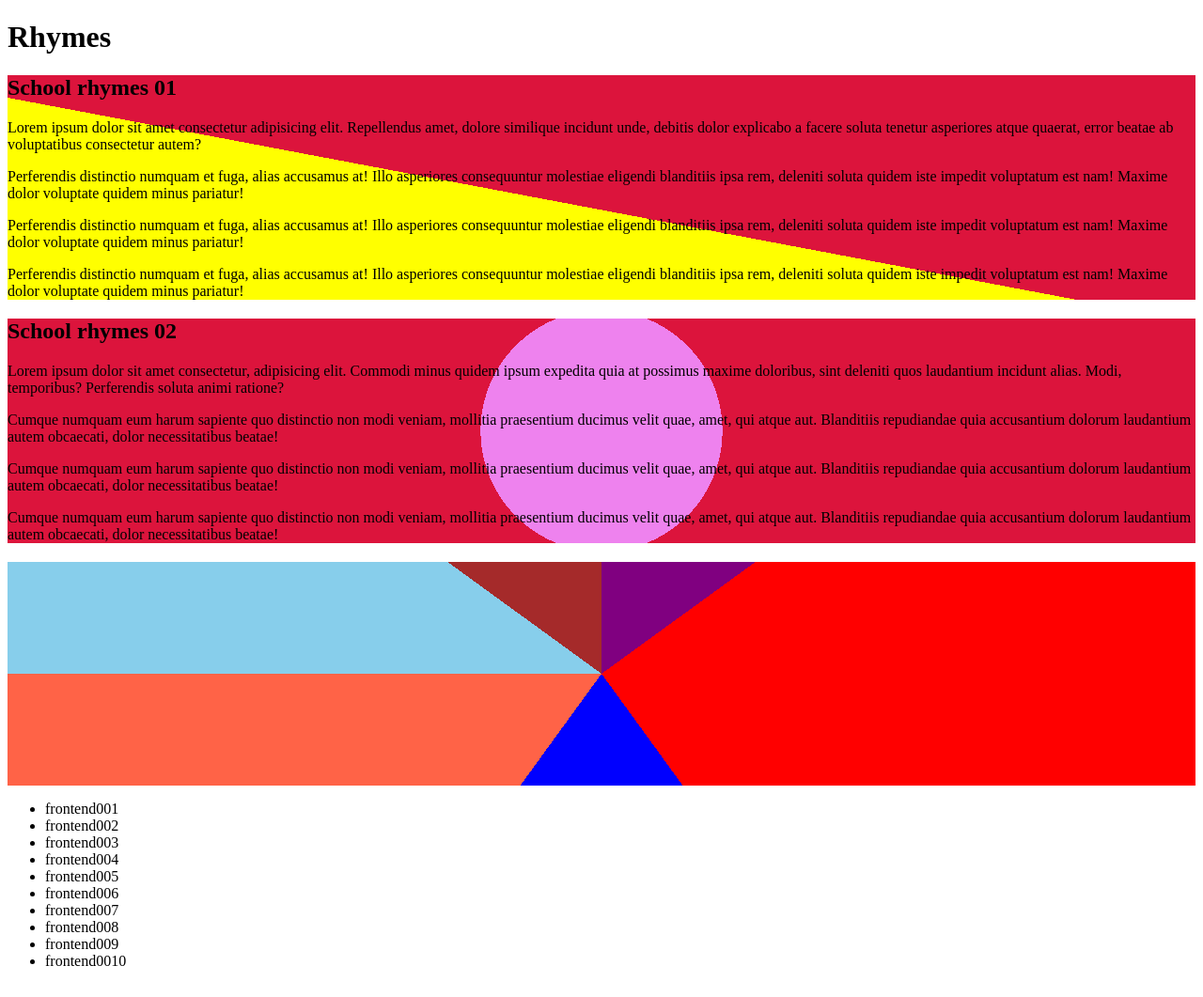
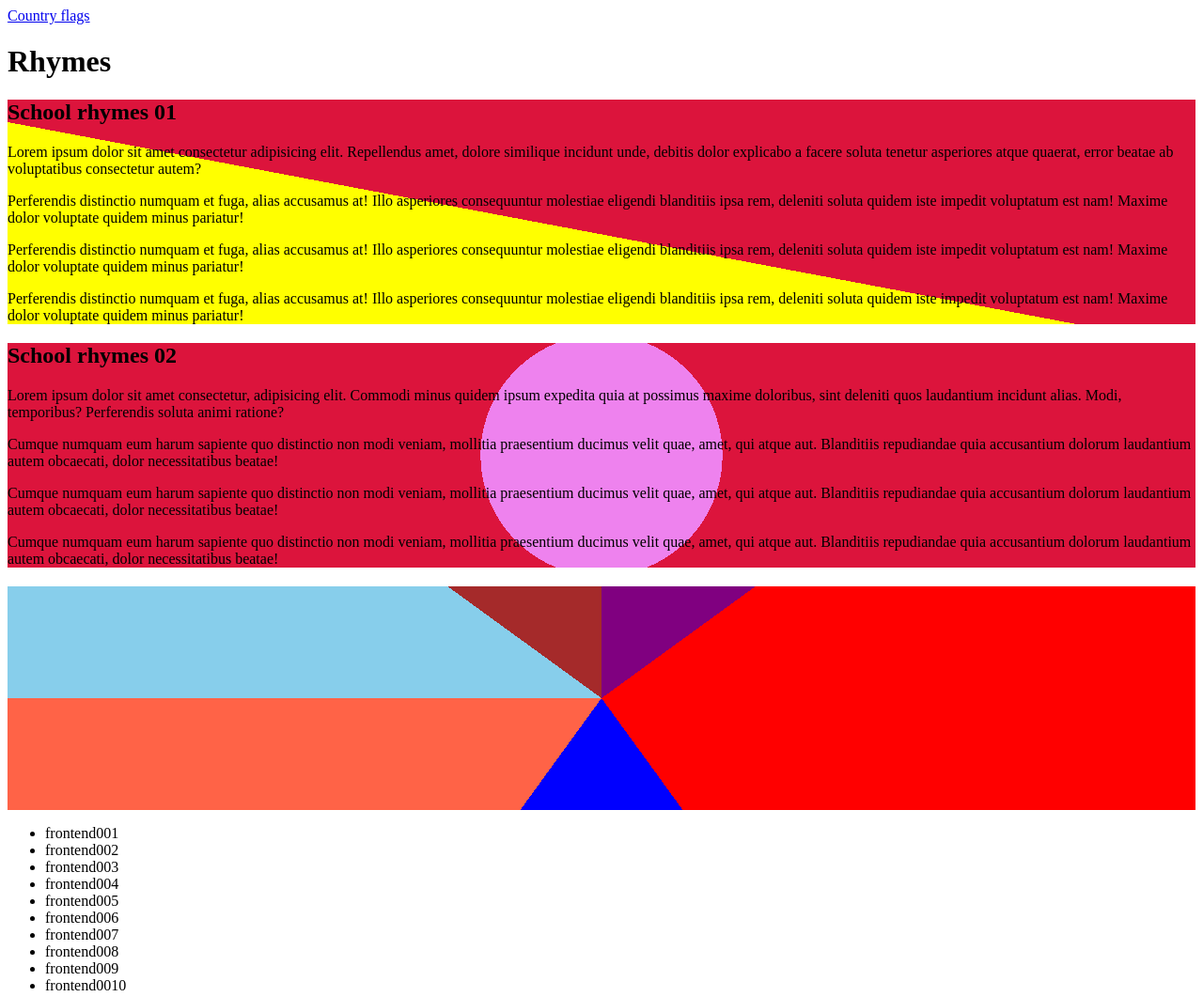
Before and after one commit to Ajmubby/Frontend-week3, a plain HTML site: page index.html in a window 1280 px wide. Shown: the whole page at 94% size. Drawn offline with Linux system fonts and the light colour scheme.

```diff
--- a/index.html
+++ b/index.html
@@ -7,6 +7,7 @@
   <!-- <link rel="stylesheet" href="./styles/file.css"> -->
   <!-- <link rel="stylesheet" href="./styles/file2.css"> -->
   <link rel="stylesheet" href="./styles/color.css">
+  <a href="./country.html" target="_blank" title="country flags">Country flags</a>
 </head>
 <body>
   <main>
```
